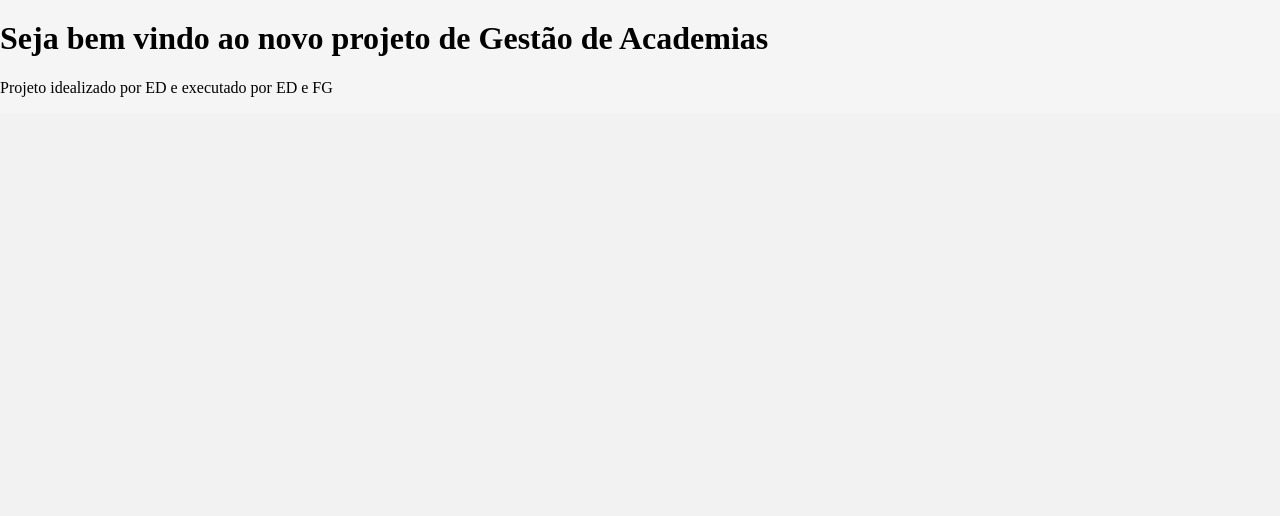
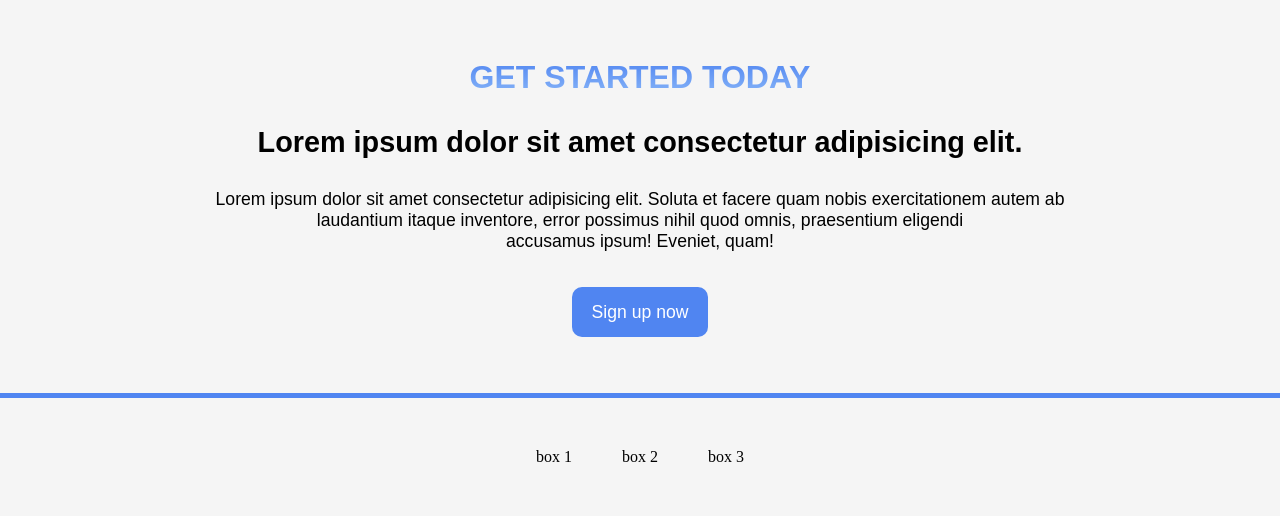
Before and after one commit to danjour/Gestor-de-Academia, a Flask app: page / in a window 1280 px wide. Shown: the part 901-1417 px from the top of the page. Before the commit the page ends 998 px from the top, so only its background shows below. Run offline with Flask 3, Linux system fonts and the light colour scheme.

Commit message:
I improved the style and content of the home page: updated the background image, adjusted the text size, and improved the layout with the new training section

```diff
--- a/static/home.css
+++ b/static/home.css
@@ -61,7 +61,7 @@ html, body {
 #transform {
     height: 400px;
     background-size: cover;
-    background-image: url(../static/images/foto_inicio.jpg);
+    background-image: linear-gradient(rgba(0, 0, 0, .2), rgba(0, 0, 0, 0.8)), url(../static/images/foto_inicio.jpeg);
     background-attachment: fixed;
     border-bottom: 5px solid #5085f1;
     padding: 200px;
@@ -69,8 +69,59 @@ html, body {
 
 #transform p {
     font-weight: 700;
-    font-size: 3.5rem;
+    font-size: 4rem;
     max-width: 420px;
-    text-shadow: 3px 2px #5085f1;
+    text-shadow: 5px 4px #5085f1;
     color: white;
   }
+
+.training {
+    text-align: center;
+    font-family: Arial, Helvetica, sans-serif;
+    padding-top: 30px;
+    padding-bottom: 70px;
+    border-bottom: 5px solid #5085f1;
+}
+
+.training .start {
+    font-size: 2rem;
+    font-weight: 900;
+    text-transform: uppercase;
+    color: transparent;
+    background: -webkit-linear-gradient(#5085f1, #89b6f8);
+    background-clip: text;
+    margin-bottom: 30px;
+}
+
+.training h1 {
+    font-size: 1.8rem;
+    font-weight: 900;
+}
+
+.training p {
+    font-size: 1.1rem;
+    margin-top: 30px;
+    font-weight: 400;
+    margin-bottom: 50px;
+}
+
+.training .button {
+    color: white;
+    background-color: #5085f1;
+    padding: 15px 20px;
+    border-radius: 10px;
+    font-size: 1.1rem;
+    text-decoration: none;
+}
+
+.training .button:hover {
+    color: black;
+}
+
+.box {
+    display: flex;
+    justify-content: center;
+    align-items: center;
+    padding: 50px;
+    gap: 50px;
+}
--- a/templates/home/home.html
+++ b/templates/home/home.html
@@ -13,18 +13,32 @@
                 <ul class="menu">
                     <li class = "logo"><img src="static\images\logo_projeto.png" alt="Logo do projeto" height="90" width="90"></li>
                     <li><a href="#">Home</a></li>
-                    <li><a href="#">Academias</a></li>
-                    <li><a href="#">Planos</a></li>
-                    <li><a href="#">Contatos</a></li>
-                    <li class="acesso"><a href="/login">Faça login</a></li>
+                    <li><a href="#">Gyms</a></li>
+                    <li><a href="#">Plans</a></li>
+                    <li><a href="#">Contacts</a></li>
+                    <li class="acesso"><a href="/login">Login now</a></li>
                 </ul>
             </nav>
         </div>
         <section id="transform">
-            <p>Cuidar de você nunca foi tão fácil. Treine com a gente!</p>
+            <p>Lorem ipsum dolor sit amet consectetur adipisicing elit.</p>
         </section>
-        <h1>Seja bem vindo ao novo projeto de Gestão de Academias</h1>
-        <p>Projeto idealizado por ED e executado por ED e FG</p>
+        <div class="training">
+             <p class="start">Get started today</p>
+             <h1>Lorem ipsum dolor sit amet consectetur adipisicing elit.</h1>
+             <p>Lorem ipsum dolor sit amet consectetur adipisicing elit. Soluta et facere quam nobis exercitationem autem ab<br>
+                laudantium itaque inventore, error possimus nihil quod omnis, praesentium eligendi <br>
+                accusamus ipsum! Eveniet, quam!
+            </p>
+            <a href="../manager/register.html" class="button">Sign up now</a>
+        </div>
     </header>
+    <main>
+            <div class="box">
+                <div class="box1">box 1</div>
+                <div class="box1">box 2</div>
+                <div class="box1">box 3</div>
+            </div>
+    </main>
 </body>
 </html>
```
Also changed, not shown: static/images/foto_inicio.jpg (deleted), 1 other file.
